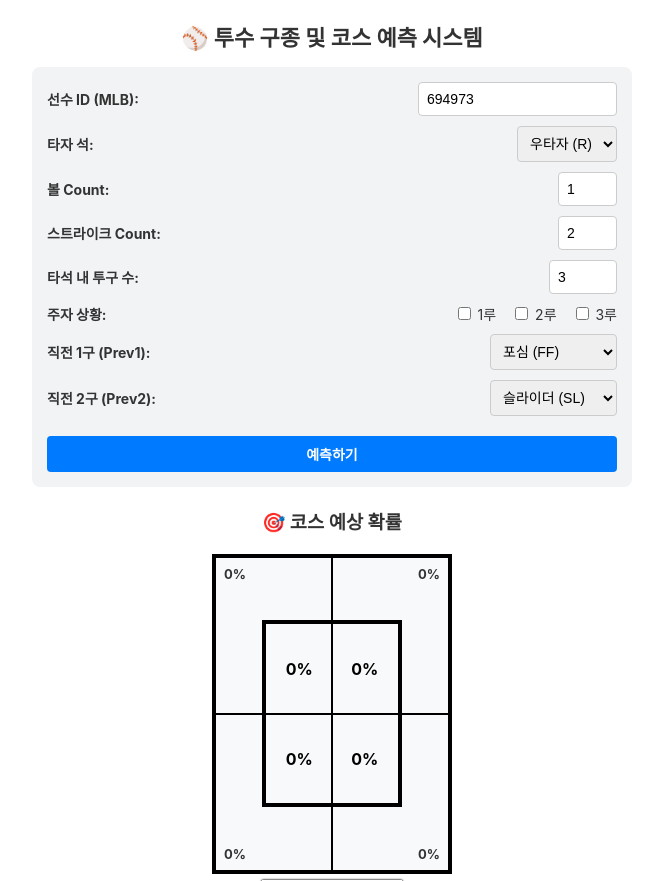
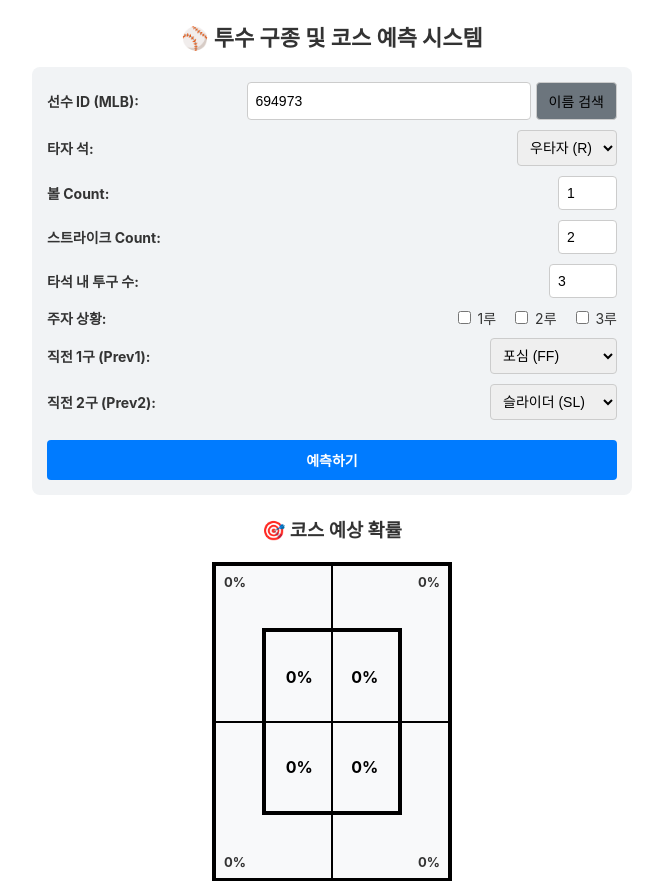
Before and after one commit to jise0oo3027-eng/baseball-app, a Flask app: page / in a window 1280 px wide. Shown: the top 881 px of the page, without its empty margins (308-971 px from the left). Run offline with Flask 3, Linux system fonts and the light colour scheme.

Commit message:
Update index.html

```diff
--- a/templates/index.html
+++ b/templates/index.html
@@ -31,28 +31,64 @@ input, select, button {
     font-size: 14px;
     border-radius: 4px;
     border: 1px solid #ccc;
+    box-sizing: border-box;
 }
 
-button {
+.search-box {
+    display: flex;
+    gap: 5px;
+    width: 65%;
+}
+
+.search-box input {
+    flex-grow: 1;
+}
+
+.search-box button {
+    margin-top: 0;
+    padding: 8px 12px;
+    background-color: #6c757d;
+}
+
+.search-box button:hover {
+    background-color: #5a6268;
+}
+
+/* 선수 검색 결과 드롭다운 스타일 */
+#search-results {
+    background: white;
+    border: 1px solid #ccc;
+    border-radius: 4px;
+    max-height: 150px;
+    overflow-y: auto;
+    display: none;
+    margin-top: -5px;
+    margin-bottom: 10px;
+    z-index: 10;
+}
+
+.search-result-item {
+    padding: 8px 12px;
+    cursor: pointer;
+    font-size: 13px;
+    border-bottom: 1px solid #eee;
+}
+
+.search-result-item:hover {
+    background-color: #e9ecef;
+}
+
+button.primary-btn {
     background-color: #007bff;
     color: white;
     border: none;
     cursor: pointer;
     font-weight: bold;
     margin-top: 10px;
+    padding: 10px;
 }
 
-button:hover { background-color: #0056b3; }
-
-/* 로딩 메시지 스타일 */
-#loading {
-  display: none;
-  text-align: center;
-  margin: 15px 0;
-  font-weight: bold;
-  color: #007bff;
-  font-size: 14px;
-}
+button.primary-btn:hover { background-color: #0056b3; }
 
 /* 주자 체크박스 그룹 스타일 */
 .checkbox-group {
@@ -114,33 +150,10 @@ button:hover { background-color: #0056b3; }
     transition: background-color 0.3s ease, color 0.3s ease;
 }
 
-#CHASE_UL {
-  top: 0;
-  left: 0;
-  align-items: flex-start;
-  justify-content: flex-start;
-}
-
-#CHASE_UR {
-  top: 0;
-  right: 0;
-  align-items: flex-start;
-  justify-content: flex-end;
-}
-
-#CHASE_LL {
-  bottom: 0;
-  left: 0;
-  align-items: flex-end;
-  justify-content: flex-start;
-}
-
-#CHASE_LR {
-  bottom: 0;
-  right: 0;
-  align-items: flex-end;
-  justify-content: flex-end;
-}
+#CHASE_UL { top: 0; left: 0; align-items: flex-start; justify-content: flex-start; }
+#CHASE_UR { top: 0; right: 0; align-items: flex-start; justify-content: flex-end; }
+#CHASE_LL { bottom: 0; left: 0; align-items: flex-end; justify-content: flex-start; }
+#CHASE_LR { bottom: 0; right: 0; align-items: flex-end; justify-content: flex-end; }
 
 .strike-box {
     position: absolute;
@@ -226,7 +239,6 @@ button:hover { background-color: #0056b3; }
     text-align: right;
     font-weight: bold;
 }
-
 </style>
 </head>
 
@@ -239,8 +251,14 @@ button:hover { background-color: #0056b3; }
 
     <div class="form-row">
         <label for="pitcher_id">선수 ID (MLB):</label>
+        <div class="search-box">
             <input type="text" id="pitcher_id" value="694973" placeholder="예: 694973">
+            <button type="button" onclick="searchPitcherName()">이름 검색</button>
         </div>
+    </div>
+
+    <!-- 선수 검색 결과 리스트 표시 영역 -->
+    <div id="search-results"></div>
 
     <div class="form-row">
         <label for="stand">타자 석:</label>
@@ -304,12 +322,7 @@ button:hover { background-color: #0056b3; }
         </select>
     </div>
 
-<button onclick="getPrediction()">예측하기</button>
-
-<!-- 로딩 안내 메시지 영역 -->
-<div id="loading">
-    🔄 데이터를 수집하고 모델을 학습 중입니다. 잠시만 기다려주세요...
-</div>
+    <button class="primary-btn" onclick="getPrediction()">예측하기</button>
 
 </div>
 
@@ -348,10 +361,50 @@ button:hover { background-color: #0056b3; }
 
 <!-- JavaScript 연동 -->
 <script>
+// 선수 이름으로 ID 검색 함수
+async function searchPitcherName() {
+    const queryInput = document.getElementById('pitcher_id');
+    const query = queryInput.value.trim();
+    const resultsContainer = document.getElementById('search-results');
+
+    if (!query) {
+        alert('선수 이름이나 ID를 입력해주세요.');
+        return;
+    }
+
+    try {
+        const response = await fetch('/search_pitcher', {
+            method: 'POST',
+            headers: { 'Content-Type': 'application/json' },
+            body: JSON.stringify({ query: query })
+        });
+        const result = await response.json();
+
+        resultsContainer.innerHTML = '';
+        if (result.status === 'success' && result.results.length > 0) {
+            resultsContainer.style.display = 'block';
+            result.results.forEach(player => {
+                const item = document.createElement('div');
+                item.className = 'search-result-item';
+                item.innerText = `${player.name} (ID: ${player.id})`;
+                item.onclick = () => {
+                    queryInput.value = player.id;
+                    resultsContainer.style.display = 'none';
+                };
+                resultsContainer.appendChild(item);
+            });
+        } else {
+            resultsContainer.style.display = 'block';
+            resultsContainer.innerHTML = '<div class="search-result-item" style="color:red;">검색 결과가 없습니다.</div>';
+        }
+    } catch (error) {
+        console.error('검색 에러:', error);
+        alert('선수 검색 중 통신 에러가 발생했습니다.');
+    }
+}
+
+// 예측 요청 함수
 async function getPrediction() {
-    const loadingEl = document.getElementById('loading');
-    loadingEl.style.display = 'block'; // 로딩 시작 (메시지 표시)
-
     const payload = {
         pitcher_id: document.getElementById('pitcher_id').value,
         stand: document.getElementById('stand').value,
@@ -371,13 +424,10 @@ async function getPrediction() {
             headers: { 'Content-Type': 'application/json' },
             body: JSON.stringify(payload)
         });
-
         const result = await response.json();
 
         if (result.status === 'success') {
-            /* --------------------------------
-               1. 코스 확률 렌더링
-            -------------------------------- */
+            /* -------------------------------- 1. 코스 확률 렌더링 -------------------------------- */
             const zones = result.zones;
             const maxProb = Math.max(...Object.values(zones));
 
@@ -400,9 +450,7 @@ async function getPrediction() {
                 }
             }
 
-            /* --------------------------------
-               2. 구종 확률 게이지
-            -------------------------------- */
+            /* -------------------------------- 2. 구종 확률 게이지 -------------------------------- */
             const predictionsDiv = document.getElementById('pitch-predictions');
             predictionsDiv.innerHTML = '';
 
@@ -419,9 +467,7 @@ async function getPrediction() {
                 predictionsDiv.appendChild(item);
             });
 
-            /* --------------------------------
-               3. 정확도 정보
-            -------------------------------- */
+            /* -------------------------------- 3. 정확도 정보 -------------------------------- */
             document.getElementById('accuracy-info').innerText =
                 `구종 Top-1 정확도: ${result.accuracy}% | ` +
                 `Top-2 정확도: ${result.top2_accuracy}% | ` +
@@ -431,12 +477,9 @@ async function getPrediction() {
         } else {
             alert('오류: ' + result.message);
         }
-
     } catch (error) {
         console.error('API 통신 에러:', error);
         alert('예측 서버와 통신 중 에러가 발생했습니다.');
-    } finally {
-        loadingEl.style.display = 'none'; // 성공하든 실패하든 로딩 종료 (메시지 숨김)
     }
 }
 </script>
```
Lines whose indentation alone changed are shown as unchanged.
